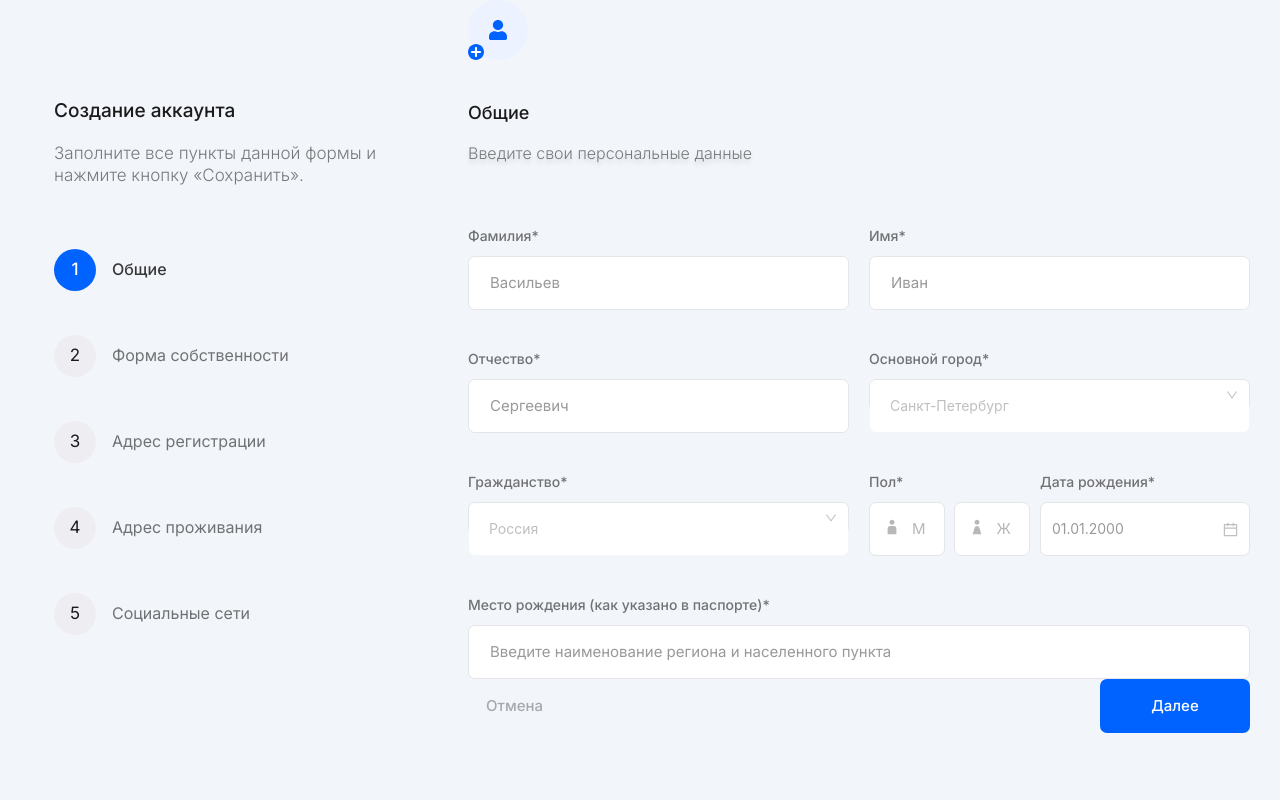
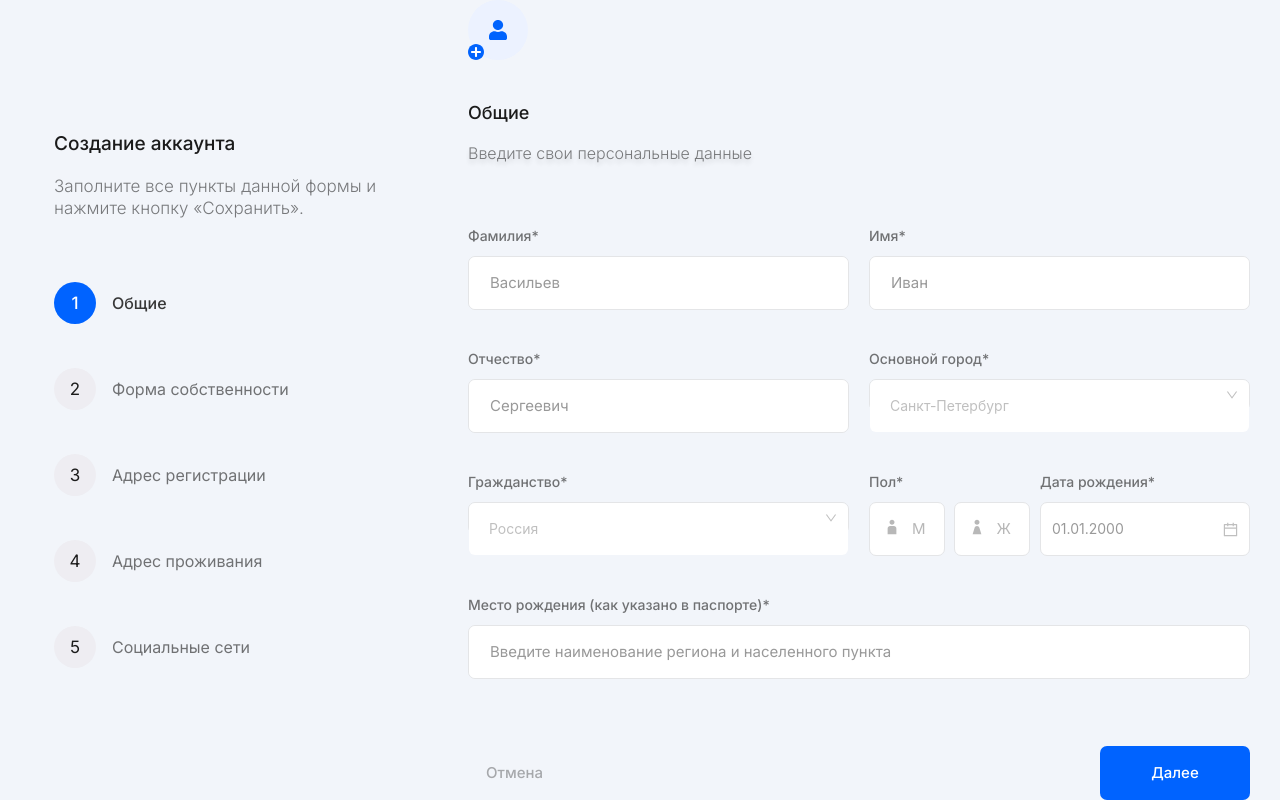
Before and after one commit to NIMBR133/form-by-steps, a React (Vite) app: page / in a window 1280 px wide. Built offline with nearby package versions, Linux system fonts and the light colour scheme.

Commit message:
fix style and step_5

```diff
--- a/src/pages/FormWithSteps/FormWithSteps.style.ts
+++ b/src/pages/FormWithSteps/FormWithSteps.style.ts
@@ -3,11 +3,15 @@ import styled from "styled-components";
 import { mediaDevice } from "./../../styles/media";
 
 const Wrapper = styled.div`
+  background: #f2f5fa;
+`;
+
+const WrapperContent = styled.div`
   display: grid;
   grid-template-columns: 500px 1fr;
   max-width: 1448px;
   margin: 0 auto;
-  height: 100%;
+  min-height: 100vh;
 
   @media ${mediaDevice.xl} {
     grid-template-columns: 35% 1fr;
@@ -17,6 +21,7 @@ const Wrapper = styled.div`
   @media ${mediaDevice.lg} {
     grid-template-columns: 1fr;
     grid-template-rows: 230px 1fr;
+    height: auto;
   }
 
   @media ${mediaDevice.md} {
@@ -26,4 +31,5 @@ const Wrapper = styled.div`
 
 export const Styles = {
   Wrapper,
+  WrapperContent,
 };
--- a/src/pages/FormWithSteps/FormWithSteps.tsx
+++ b/src/pages/FormWithSteps/FormWithSteps.tsx
@@ -4,13 +4,15 @@ import { FormResolver } from "./components/Forms";
 import { NavStepsBlock } from "./components/NavStepsBlock";
 import { Styles } from "./FormWithSteps.style";
 
-const { Wrapper } = Styles;
+const { Wrapper, WrapperContent } = Styles;
 
 export const FormWithSteps: FC = () => {
   return (
     <Wrapper>
-      <NavStepsBlock />
-      <FormResolver />
+      <WrapperContent>
+        <NavStepsBlock />
+        <FormResolver />
+      </WrapperContent>
     </Wrapper>
   );
 };
--- a/src/pages/FormWithSteps/components/FormLayout/FormLayout.style.ts
+++ b/src/pages/FormWithSteps/components/FormLayout/FormLayout.style.ts
@@ -36,7 +36,6 @@ const Content = styled.section`
     padding-right: 16px;
     padding-left: 16px;
     max-height: 100%;
-    max-width: 100vw;
   }
 `;
 
--- a/src/pages/FormWithSteps/components/Forms/steps/FormStep_5/FormStep_5.tsx
+++ b/src/pages/FormWithSteps/components/Forms/steps/FormStep_5/FormStep_5.tsx
@@ -46,7 +46,9 @@ export const FormStep_5: FC = () => {
   };
 
   const onNextStep = (data: { values: FormDataStep_5[] }) => {
-    dispatch(endForm(data.values));
+    const prepareData = data.values.filter((soc) => soc.link && soc.type);
+
+    dispatch(endForm(prepareData));
     setIsModalOpen(true);
   };
 
--- a/src/styles/GlobalStyles/GlobalStyles.tsx
+++ b/src/styles/GlobalStyles/GlobalStyles.tsx
@@ -22,5 +22,5 @@ export const GlobalStyles = createGlobalStyle`
   html{scroll-behavior: smooth;}
   h1,h2,h3,h4,h5,h6{font-size:inherit;font-weight:inherit;margin:0;padding:0;}
   *{padding:0;margin:0;border:0;}
-  #root{width: 100%;min-height: 100%; background: #f2f5fa;}
+  #root{width: 100%;min-height: 100%;height:100%;}
 `;
```
